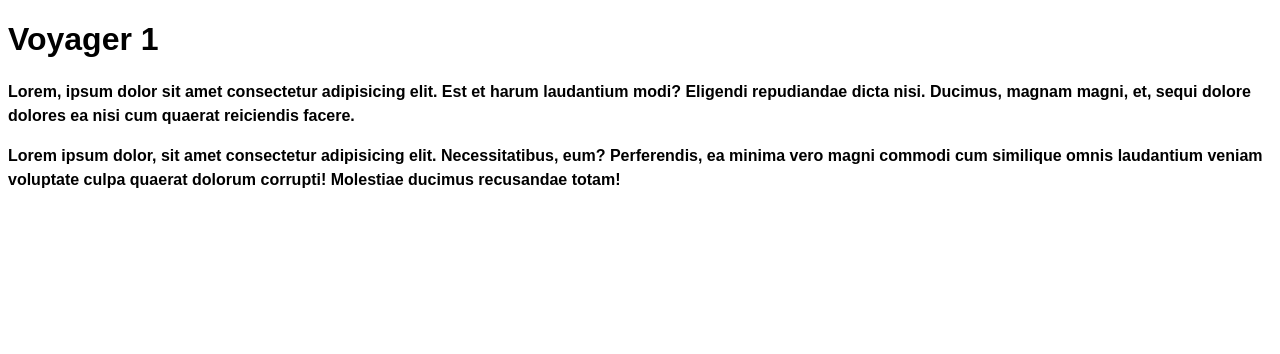
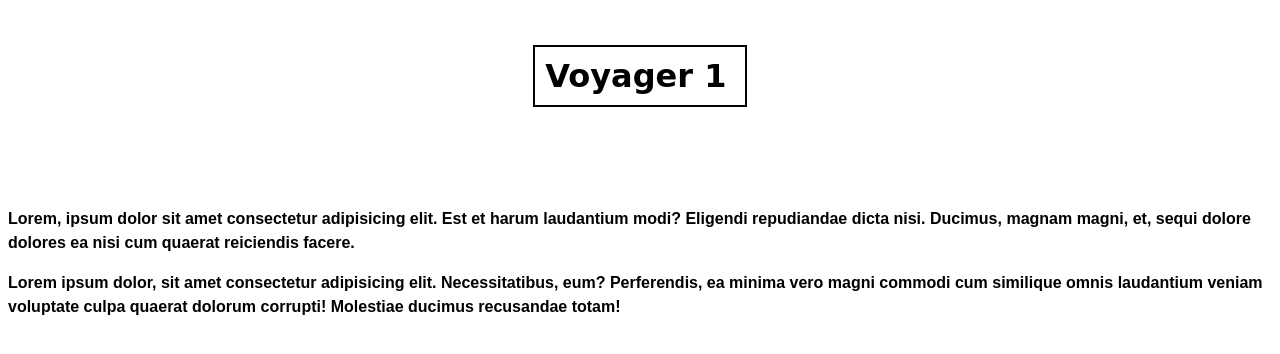
Before and after one commit to luanbrazz/javascript-OneBitCode, a plain HTML site: page CSS/Aula 6 - Textos e fontes/index.html in a window 1280 px wide. Drawn offline with Linux system fonts and the light colour scheme; a web font is replaced by a local one.

Commit message:
Box model

```diff
--- a/CSS/Aula 6 - Textos e fontes/style.css
+++ b/CSS/Aula 6 - Textos e fontes/style.css
@@ -7,5 +7,14 @@ p{
 }
 
 h1{
-    font-family: 'arial', cursive;
+    font-family: 'Yellowtail', cursive;
+/*     margin-top: 40px;
+    margin-left: 40px;
+    margin-bottom: 50px; */
+/*     margin: 45px 0px 100px 30px; */
+    margin: 45px auto 100px auto; /* forma para centralizar na tela */
+    width: 15%; /* LARGURA - % do espaço disponivel */
+
+    border: 2px solid;
+    padding: 10px 10px 10px 10px ;
 }
```
